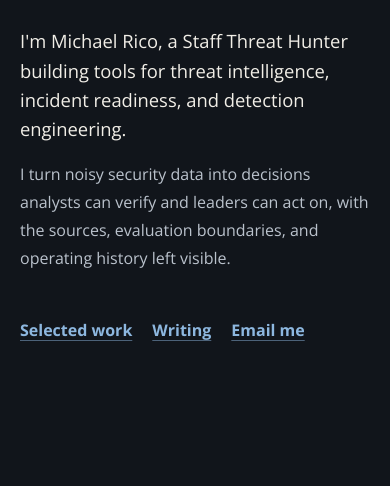
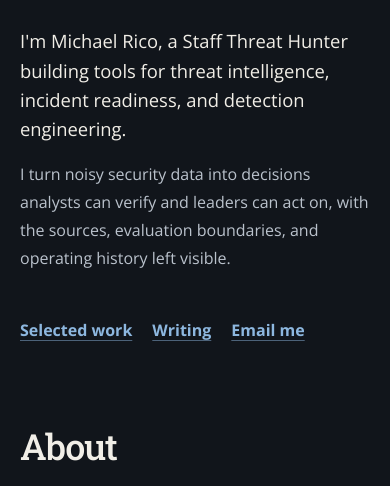
Before and after one commit to ricomanifesto/rico, an Astro site: page / in a window 390 px wide. Shown: the part 358-844 px from the top of the page. Built offline with nearby package versions, Linux system fonts and the light colour scheme; Astro itself is replaced by a stand-in of ours.

Commit message:
Tighten mobile hero spacing

```diff
--- a/src/index.css
+++ b/src/index.css
@@ -1178,6 +1178,14 @@
   }
 }
 
+@media (max-width: 899px) {
+  .hero-section {
+    min-height: auto;
+    align-items: flex-start;
+    padding-bottom: 0;
+  }
+}
+
 @media (min-width: 900px) {
   .hero-section {
     min-height: 100svh;
@@ -1209,10 +1217,6 @@
 }
 
 @media (max-width: 639px) {
-  .hero-section {
-    align-items: flex-start;
-  }
-
   .hero-links {
     gap: 0 1.25rem;
   }
```
Also changed, not shown: tests/browser/home.spec.mjs (+18 -0 lines).
